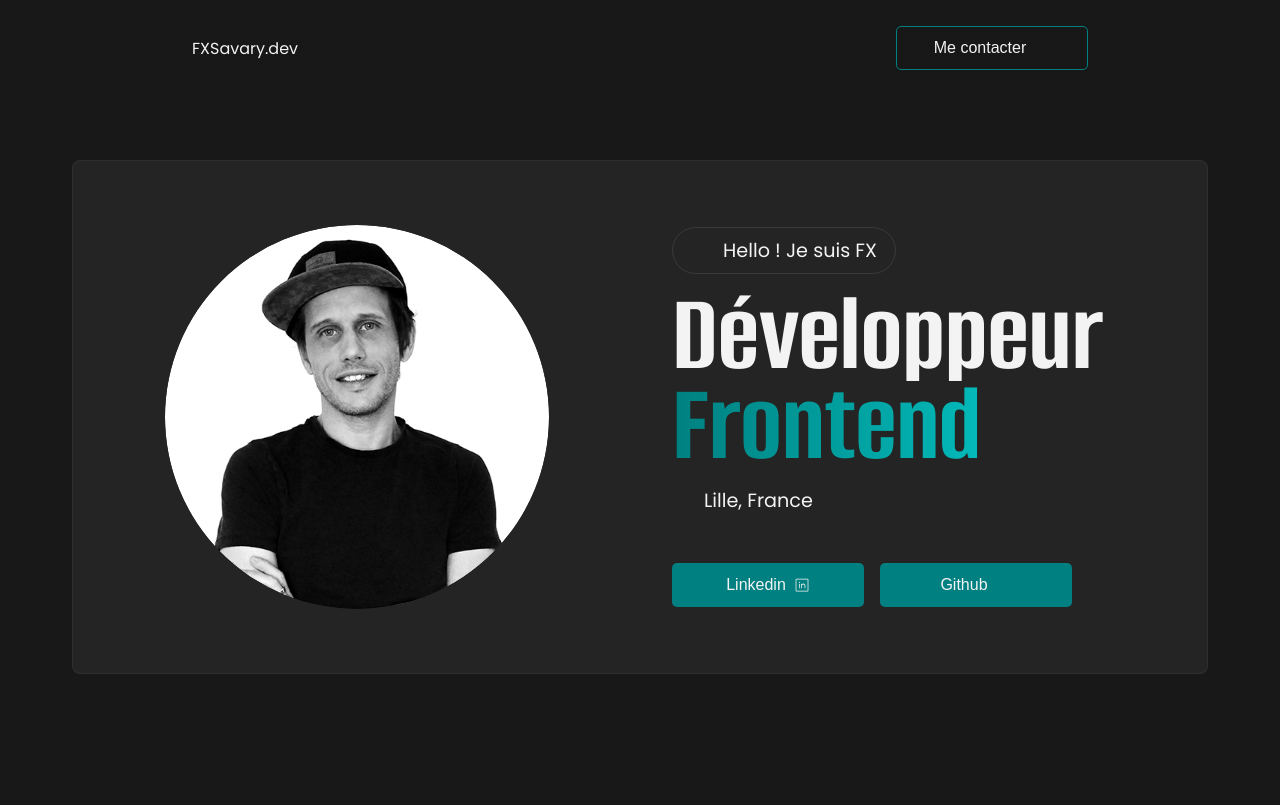
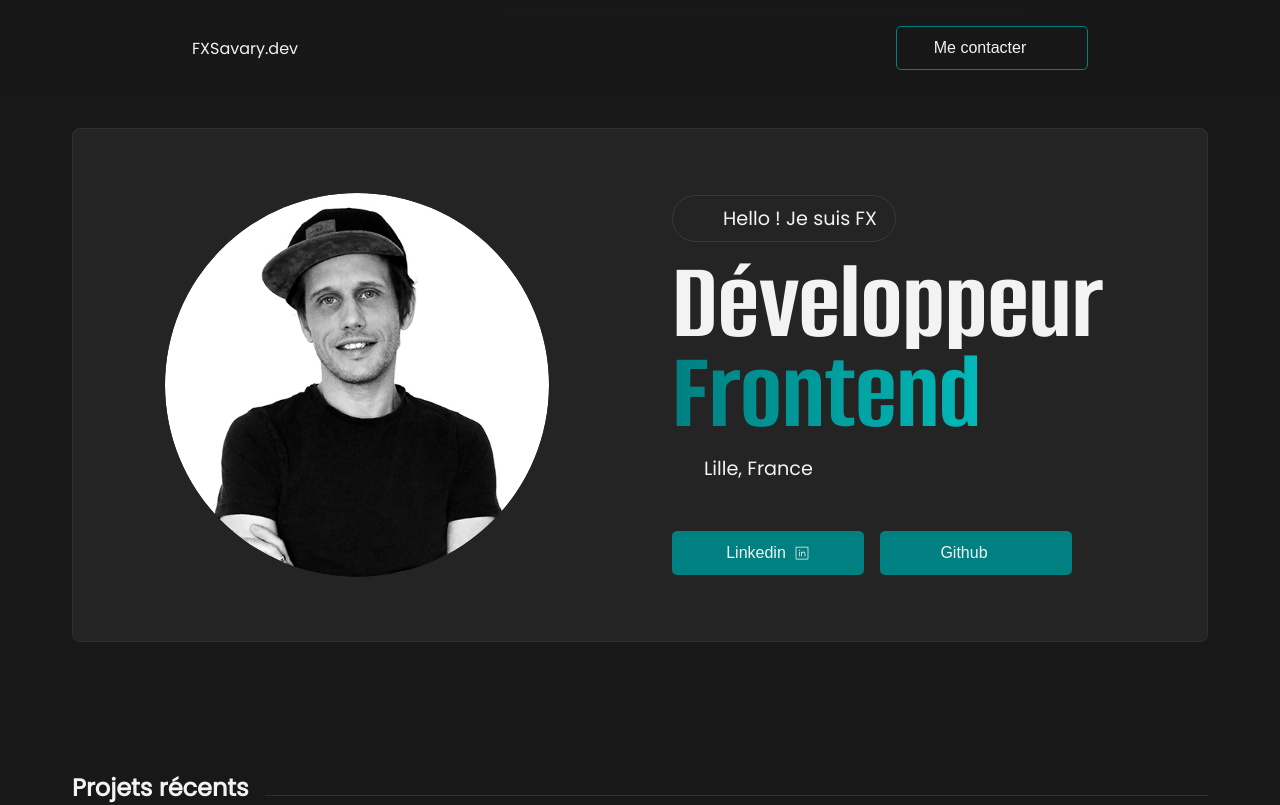
Before and after one commit to Efyx-07/MyPortfolio, a Next.js app: page / in a window 1280 px wide. Shown: the top 805 px of the page. Built offline with nearby package versions, Linux system fonts and the light colour scheme; some icons are missing.

Commit message:
hero card

```diff
--- /dev/null
+++ b/src/app/components/HeroSection/HeroSection.scss
@@ -0,0 +1,5 @@
+.hero-section {
+    display: flex;
+    align-items: center;
+    padding-top: 2rem;
+}
--- a/src/app/components/HeroSection/index.tsx
+++ b/src/app/components/HeroSection/index.tsx
@@ -1,5 +1,6 @@
 import HeroCard from "./HeroCard";
 import '../../../assets/sass/sections-common-style.scss';
+import './HeroSection.scss';
 
 export default function HeroSection() {
     return (
```
